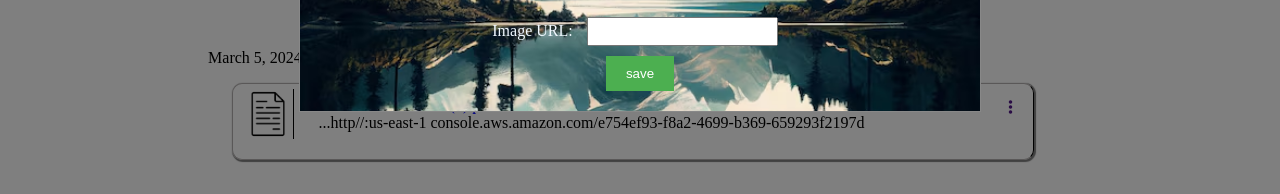
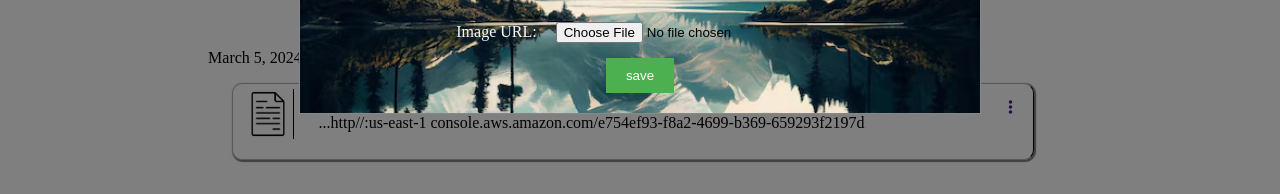
Before and after one commit to Chamnes-Nham/h1, a plain HTML site: page index.html in a window 1280 px wide. Both pictures are taken after a click on the button "Open Modal". Shown: the part 371-565 px from the top of the page. Drawn offline with nearby package versions, Linux system fonts and the light colour scheme.

Commit message:
Update index.html

```diff
--- a/index.html
+++ b/index.html
@@ -103,7 +103,7 @@
                 <label style="color: aliceblue;" for="url">URL:</label>
                 <input type="url" id="url" name="url" required><br>
                 <label style="color: aliceblue;" for="image">Image URL:</label>
-                <input type="url" id="image" name="image" required><br>
+                <input type="file" id="image" name="image" required><br>
                 <button type="submit">save</button>
             </form>
         </div>
```
